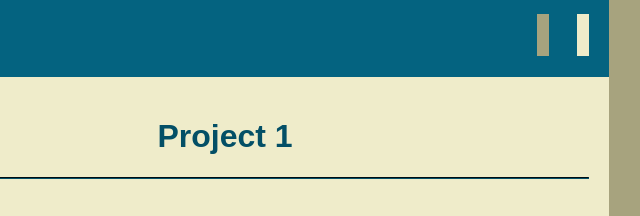
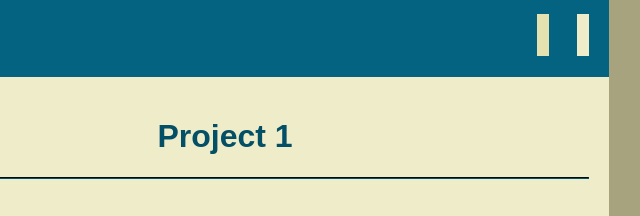
Before and after one commit to mvhs-introcs/portfolio, a website: page index.html in a window 1280 px wide. In both pictures the pointer is over the element 1057 px from the left and 35 px from the top of the page. Shown: the top 216 px of the page, 515-1155 px from the left. Drawn offline with Linux system fonts and the light colour scheme; grey boxes are pictures that could not be loaded; some icons are missing.

Commit message:
Change social media hover color

```diff
--- a/styles.css
+++ b/styles.css
@@ -57,7 +57,7 @@ body {
 }
 
 .social span:hover {
-  background: #A7A37E;
+  background: #E6E2AF;
 }
 
 /**********************
```
